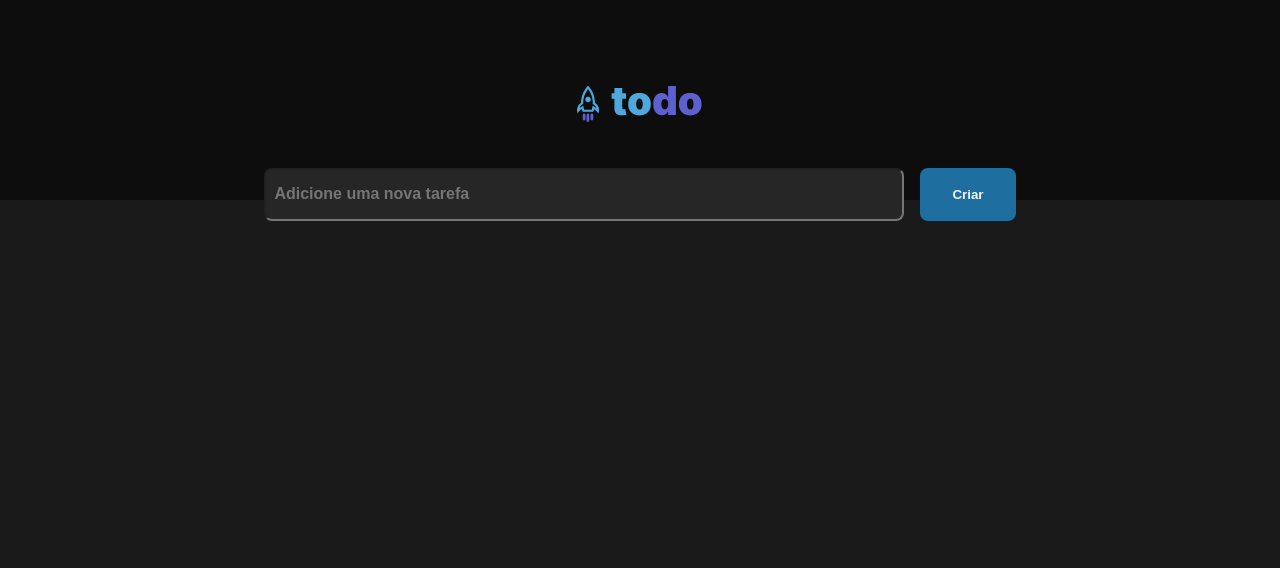
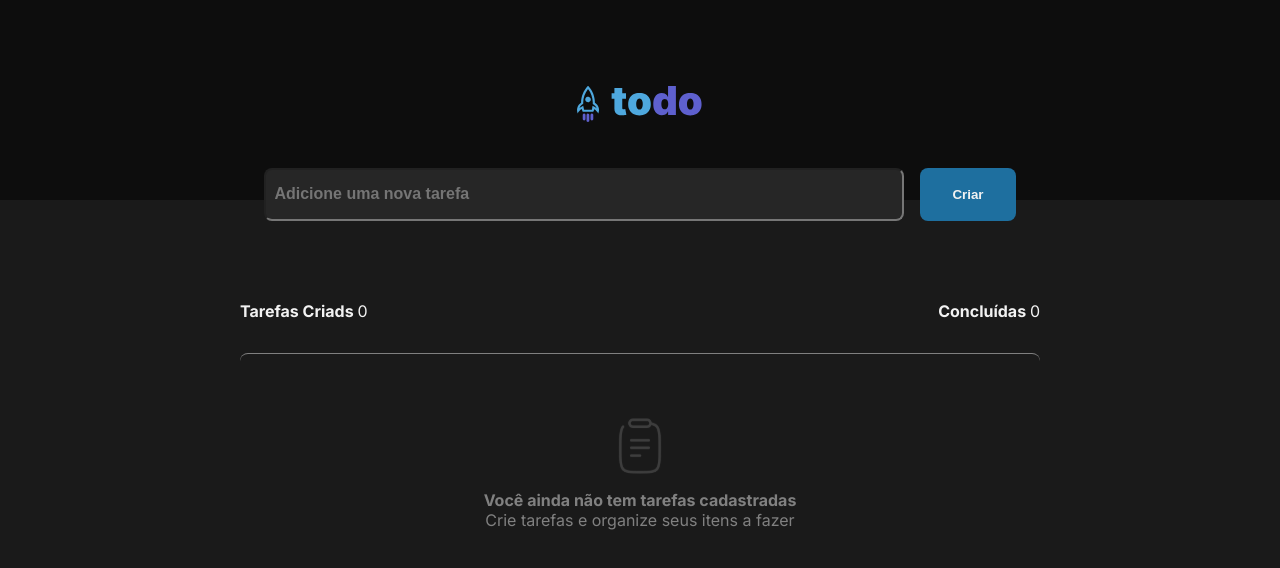
Before and after one commit to ThomasDixini/ToDo-List, a React (Vite) app: page / in a window 1280 px wide. Shown: the top 568 px of the page. Built offline with nearby package versions, Linux system fonts and the light colour scheme.

Commit message:
Parte principal onde irão as tasks do site renderizada

```diff
--- a/src/App.tsx
+++ b/src/App.tsx
@@ -1,5 +1,6 @@
 import { CreateTasks } from './components/CreateTasks'
 import { Header } from './components/Header'
+import { TasksContainer } from './components/TasksContainer'
 import './global.css'
 import './styles.module.css'
 
@@ -9,6 +10,7 @@ function App() {
       <Header />
       <main>
         <CreateTasks />
+        <TasksContainer />
       </main>
     </div>
   )
--- a/src/components/TasksContainer.tsx
+++ b/src/components/TasksContainer.tsx
@@ -1,5 +1,26 @@
+import styles from './tasksContainer.module.css';
+import listLogo from '../assets/listLogo.svg'
+
 export function TasksContainer() {
     return(
-        <></>
+        <div className={styles.tasksBox}>
+            <header>
+                <div>
+                    <strong> Tarefas Criads </strong>
+                    <span> 0 </span>
+                </div>
+                <div>
+                    <strong> Concluídas </strong>
+                    <span> 0 </span>
+                </div>
+            </header>
+            <div className={styles.content}>
+                <img src={listLogo} alt="Logo de Lista" />
+                <p>
+                    <strong>Você ainda não tem tarefas cadastradas</strong>
+                    <p>Crie tarefas e organize seus itens a fazer</p>
+                </p>
+            </div>
+        </div>
     );
 }
--- a/src/components/tasksContainer.module.css
+++ b/src/components/tasksContainer.module.css
@@ -0,0 +1,25 @@
+.tasksBox {
+    width: 100%;
+    margin-top: 5rem;
+}
+
+.tasksBox header {
+    display: flex;
+    justify-content: space-between;
+}
+
+.content {
+    display: flex;
+    align-items: center;
+    flex-direction: column;
+    gap: 1rem;
+    padding: 4rem 2rem;
+    margin-top: 2rem;
+    border-top: 1px solid var(--gray-300);
+    border-radius: 8px;
+}
+
+.content p{
+    text-align: center;
+    color: var(--gray-300);
+}
```
Also changed, not shown: src/assets/listLogo.svg (added).
